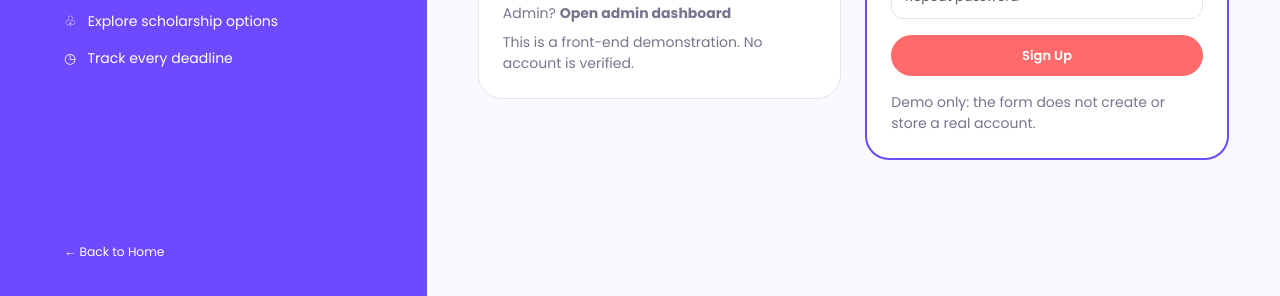
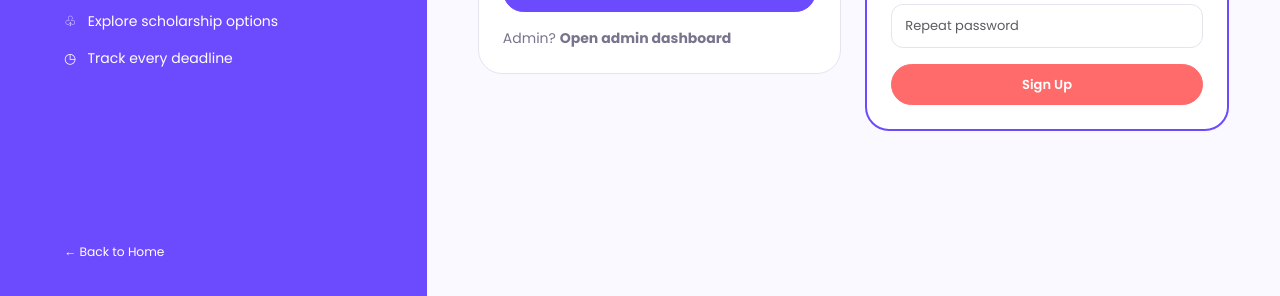
Before and after one commit to 14-nihal-lanjewar-rbu/CWS-Mini-Project, a plain HTML site: page login.html in a window 1280 px wide. Shown: the part 504-800 px from the top of the page. Drawn offline with nearby package versions, Linux system fonts and the light colour scheme.

Commit message:
Remove demo account verification messages
Removed demo account verification notices from the login page.

```diff
--- a/login.html
+++ b/login.html
@@ -36,9 +36,7 @@
                         <p class="small-muted mt-3 mb-0">
                             Admin? <a class="fw-bold" href="admin.html">Open admin dashboard</a>
                         </p>
-                        <p class="small-muted mt-2 mb-0">
-                            This is a front-end demonstration. No account is verified.
-                        </p>
+
                     </div>
                 </div>
 
@@ -57,9 +55,7 @@
                             <input id="confirmPassword" type="password" minlength="4" class="form-control mb-3" required placeholder="Repeat password">
                             <button class="btn btn-coral w-100" type="submit">Sign Up</button>
                         </form>
-                        <p class="small-muted mt-3 mb-0">
-                            Demo only: the form does not create or store a real account.
-                        </p>
+
                     </div>
                 </div>
             </div>
```
